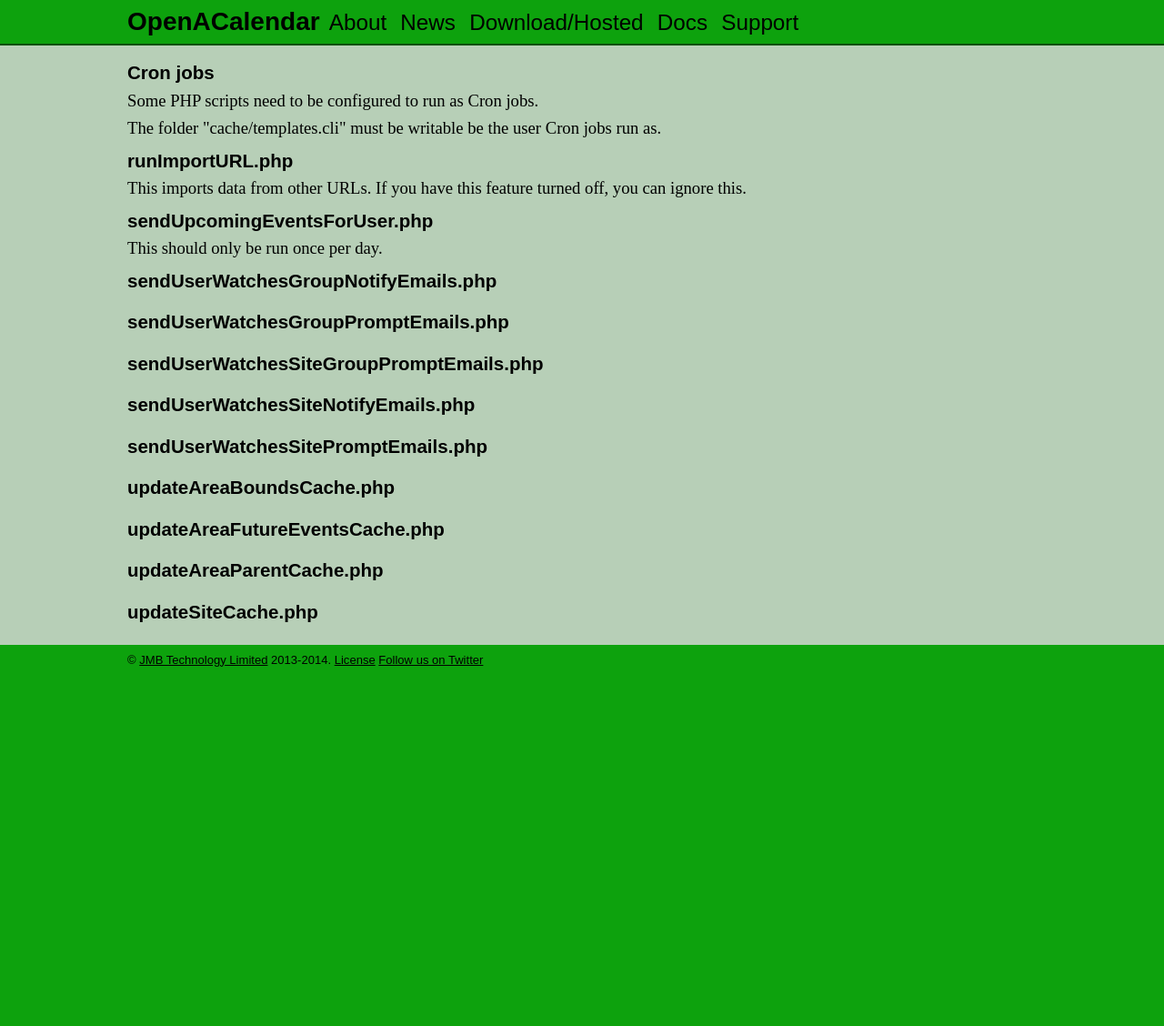
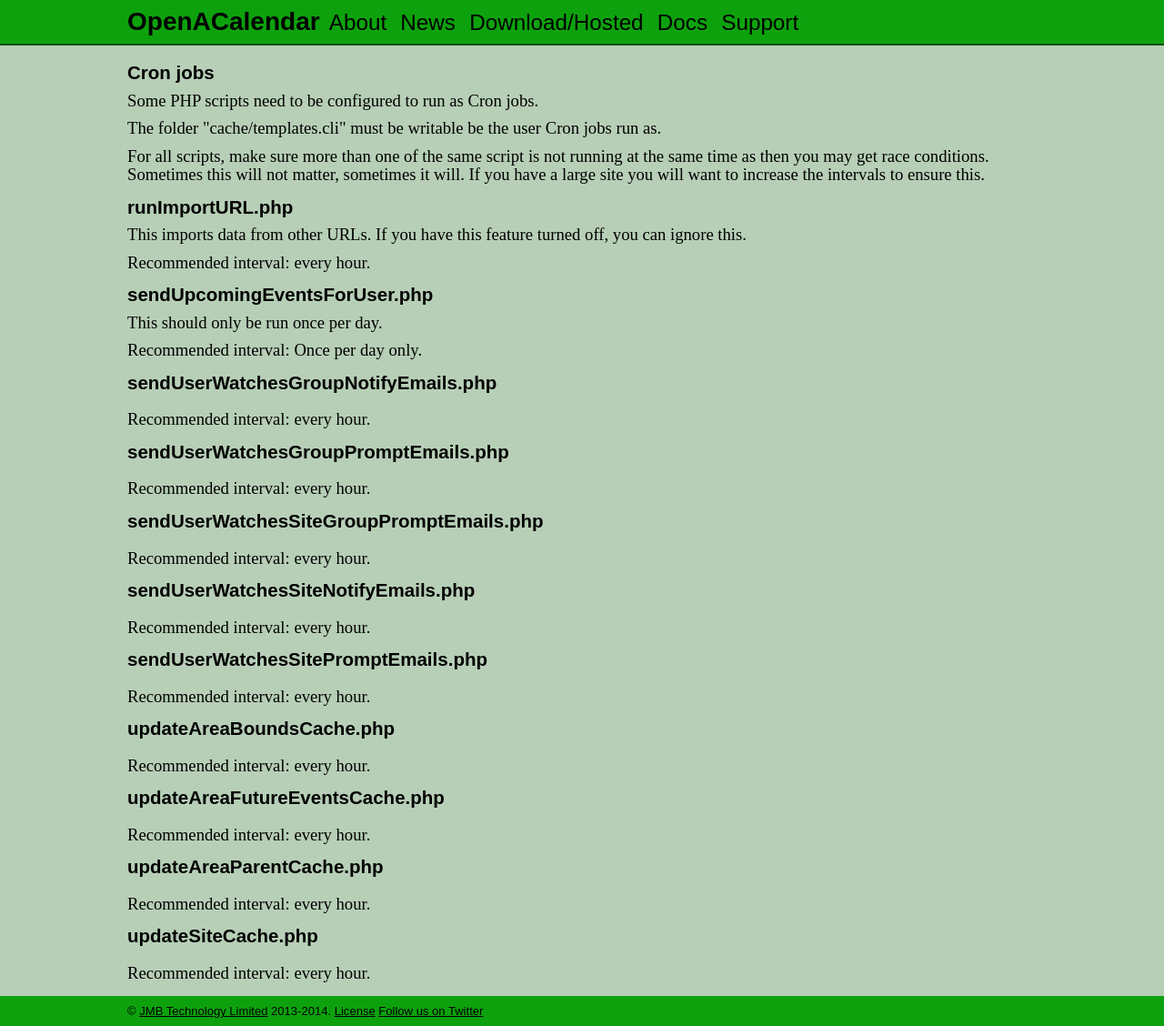
Before and after one commit to OpenACalendar/openacalendar.github.io, a Jekyll site: the page built from docs/cron.html, in a window 1280 px wide. Shown: the whole page at 91% size. Built offline with Jekyll 4.4.1, drawn with Linux system fonts in a browser that asks for light colours; Markdown is read by kramdown in place of the engine named in the settings; comment, search, counter and statistics services are not loaded; before the commit the page ends 900 px from its top, so only the background shows below that.

Commit message:
Cron docs

```diff
--- a/docs/cron.html
+++ b/docs/cron.html
@@ -9,51 +9,84 @@
 
 <p>The folder "cache/templates.cli" must be writable be the user Cron jobs run as.</p>
 
+<p>For all scripts, make sure more than one of the same script is not running at
+	the same time as then you may get race conditions. Sometimes this will not matter, sometimes it will.
+	If you have a large site you will want to increase the intervals to ensure this.</p>
+
 <h2>runImportURL.php</h2>
 
 <p>This imports data from other URLs. If you have this feature turned off, you can ignore this.</p>
 
+<p>Recommended interval: every hour.</p>
+
 <h2>sendUpcomingEventsForUser.php</h2>
 
 <p>This should only be run once per day.</p>
+
+<p>Recommended interval: Once per day only. </p>
 
 
 <h2>sendUserWatchesGroupNotifyEmails.php</h2>
 
 <p></p>
 
+<p>Recommended interval:  every hour.</p>
+
 
 <h2>sendUserWatchesGroupPromptEmails.php</h2>
 
 <p></p>
+
+<p>Recommended interval:  every hour.</p>
+
 
 
 <h2>sendUserWatchesSiteGroupPromptEmails.php</h2>
 
 <p></p>
 
+<p>Recommended interval:  every hour.</p>
+
+
 
 <h2>sendUserWatchesSiteNotifyEmails.php</h2>
 
 <p></p>
+
+<p>Recommended interval:  every hour.</p>
+
 
 
 <h2>sendUserWatchesSitePromptEmails.php</h2>
 
 <p></p>
 
+<p>Recommended interval:  every hour.</p>
+
+
 <h2>updateAreaBoundsCache.php</h2>
 
 <p></p>
+
+<p>Recommended interval:  every hour.</p>
+
 
 <h2>updateAreaFutureEventsCache.php</h2>
 
 <p></p>
 
+<p>Recommended interval:  every hour.</p>
+
+
 <h2>updateAreaParentCache.php</h2>
 
 <p></p>
 
+<p>Recommended interval:  every hour.</p>
+
+
 <h2>updateSiteCache.php</h2>
 
 <p></p>
+
+<p>Recommended interval:  every hour.</p>
```
